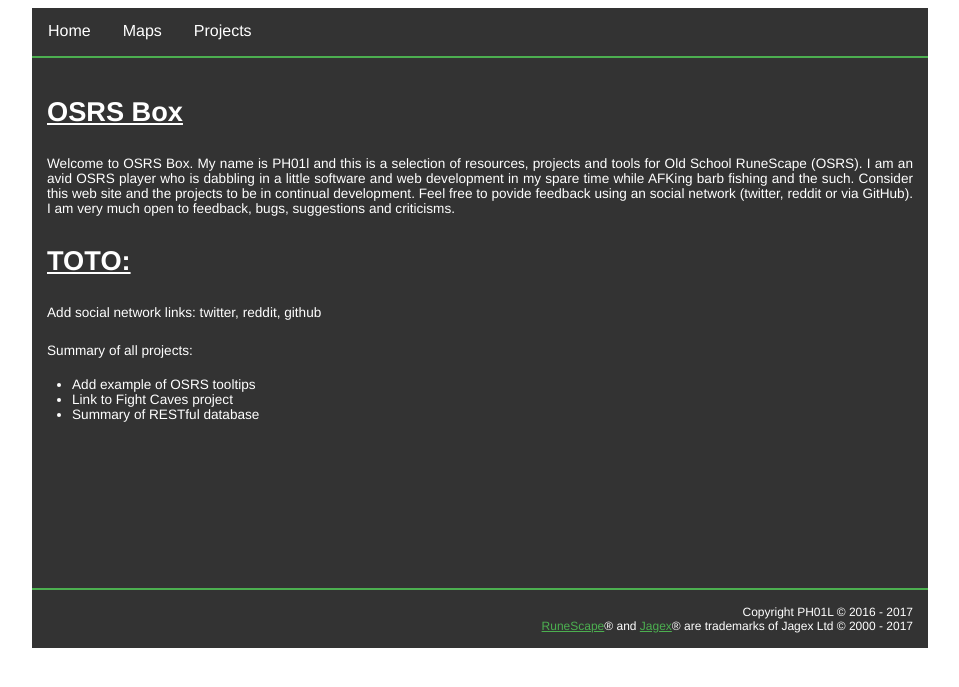
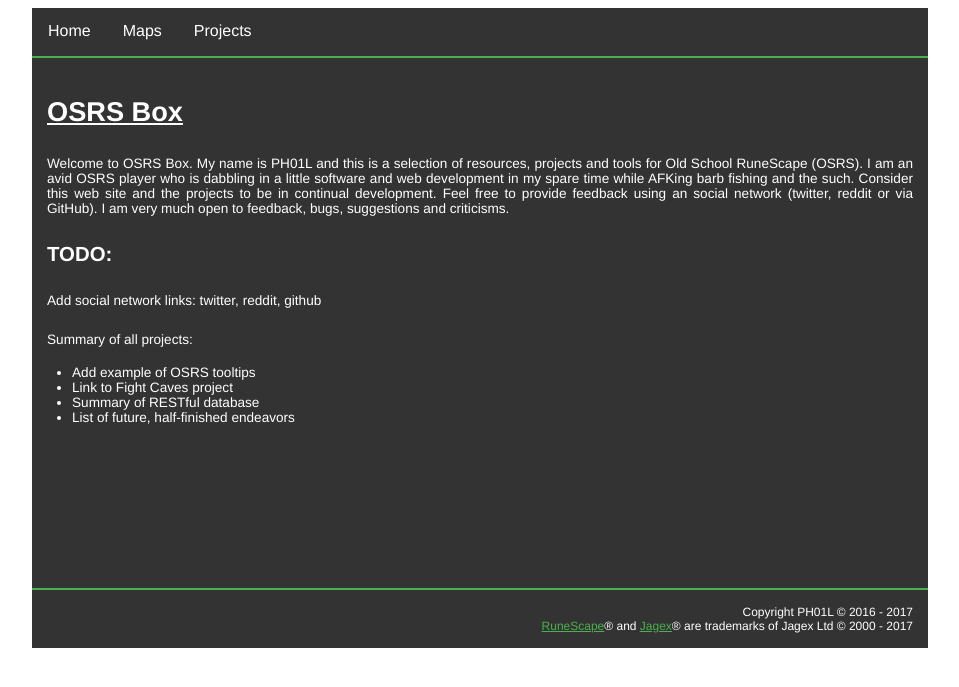
Before and after one commit to osrsbox/osrsbox.github.io, a Jekyll site: the page built from index.md, in a window 1280 px wide. Shown: the top 687 px of the page, without its empty margins (160-1119 px from the left). Built offline with Jekyll 4.4.1, drawn with Linux system fonts in a browser that asks for light colours.

Commit message:
Fixed slight formatting on page.

```diff
--- a/index.md
+++ b/index.md
@@ -5,9 +5,9 @@
 
 # OSRS Box
 
-Welcome to OSRS Box. My name is PH01l and this is a selection of resources, projects and tools for Old School RuneScape (OSRS). I am an avid OSRS player who is dabbling in a little software and web development in my spare time while AFKing barb fishing and the such. Consider this web site and the projects to be in continual development. Feel free to povide feedback using an social network (twitter, reddit or via GitHub). I am very much open to feedback, bugs, suggestions and criticisms.
+Welcome to OSRS Box. My name is PH01L and this is a selection of resources, projects and tools for Old School RuneScape (OSRS). I am an avid OSRS player who is dabbling in a little software and web development in my spare time while AFKing barb fishing and the such. Consider this web site and the projects to be in continual development. Feel free to provide feedback using an social network (twitter, reddit or via GitHub). I am very much open to feedback, bugs, suggestions and criticisms.
 
-# TOTO:
+## TODO:
 
 Add social network links: twitter, reddit, github
 
@@ -16,3 +16,4 @@
 + Add example of OSRS tooltips
 + Link to Fight Caves project
 + Summary of RESTful database
++ List of future, half-finished endeavors
```
